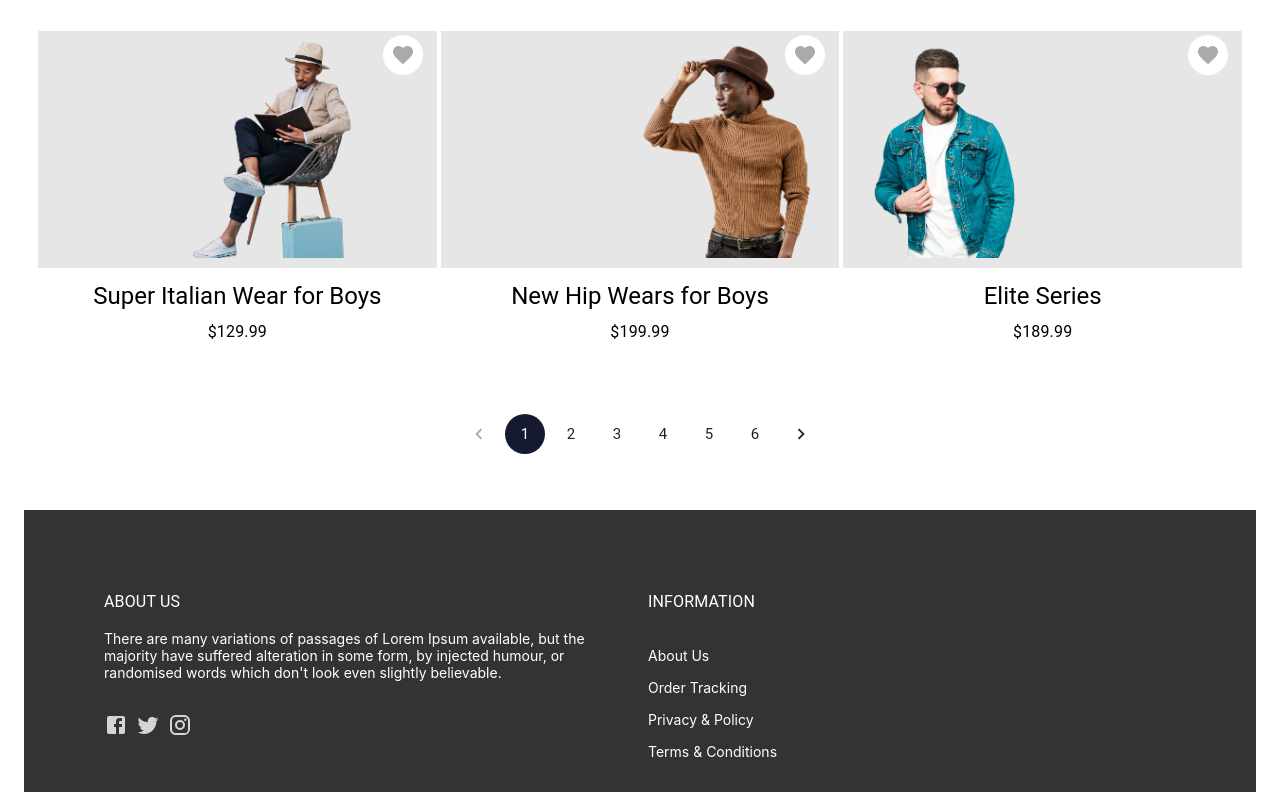
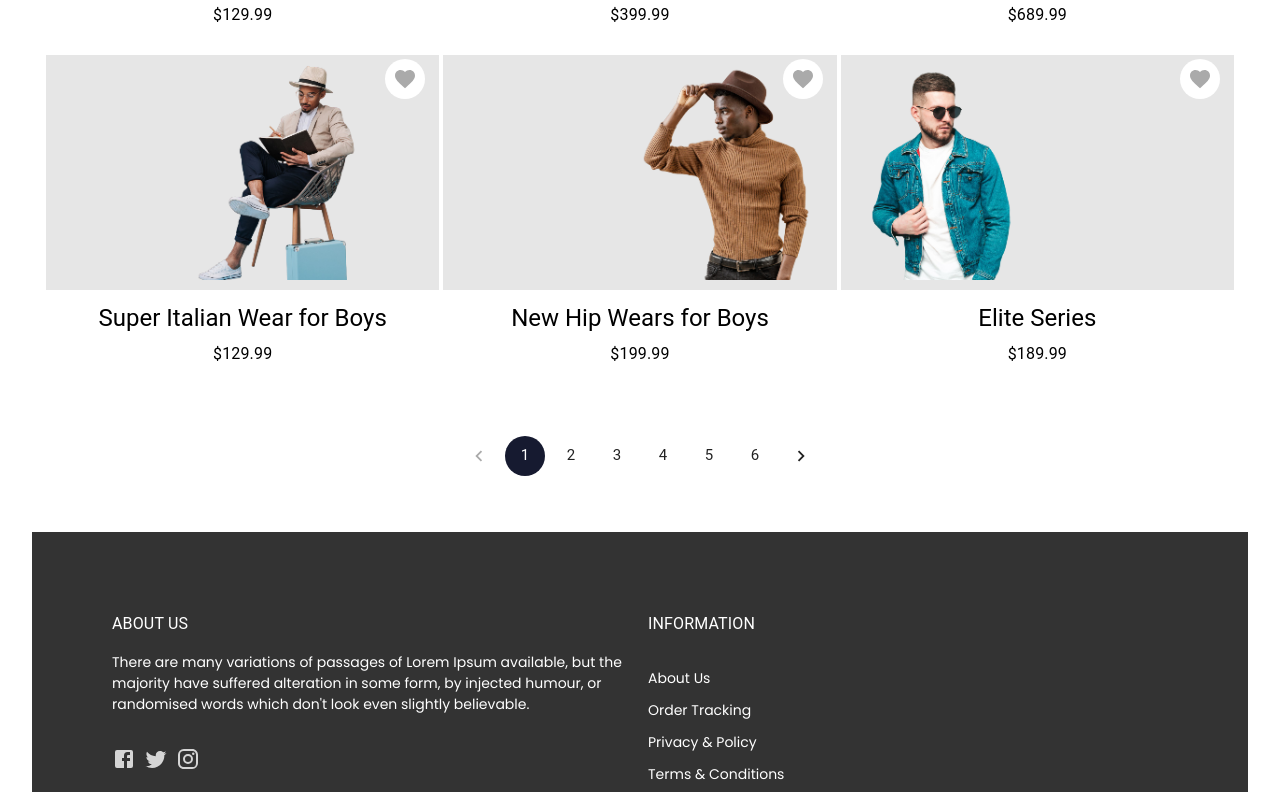
Before and after one commit to Emmanuelugbotor/pem-ecommerce, a React (Create React App) app in the folder frontend/: page / in a window 1280 px wide. Shown: the part 1432-2224 px from the top of the page. Built offline with nearby package versions, Linux system fonts and the light colour scheme; a web font is replaced by a local one.

Commit message:
Add New Font

```diff
--- a/frontend/src/index.css
+++ b/frontend/src/index.css
@@ -1,13 +1,9 @@
+@import url('https://fonts.googleapis.com/css2?family=Poppins:wght@300;400&family=Work+Sans:wght@200&display=swap');
+
 body {
-  margin: 0;
-  font-family: -apple-system, BlinkMacSystemFont, 'Segoe UI', 'Roboto', 'Oxygen',
-    'Ubuntu', 'Cantarell', 'Fira Sans', 'Droid Sans', 'Helvetica Neue',
-    sans-serif;
-  -webkit-font-smoothing: antialiased;
-  -moz-osx-font-smoothing: grayscale;
+  font-family: 'Poppins', sans-serif
 }
 
 code {
-  font-family: source-code-pro, Menlo, Monaco, Consolas, 'Courier New',
-    monospace;
+  font-family: 'Poppins', sans-serif;
 }
```
